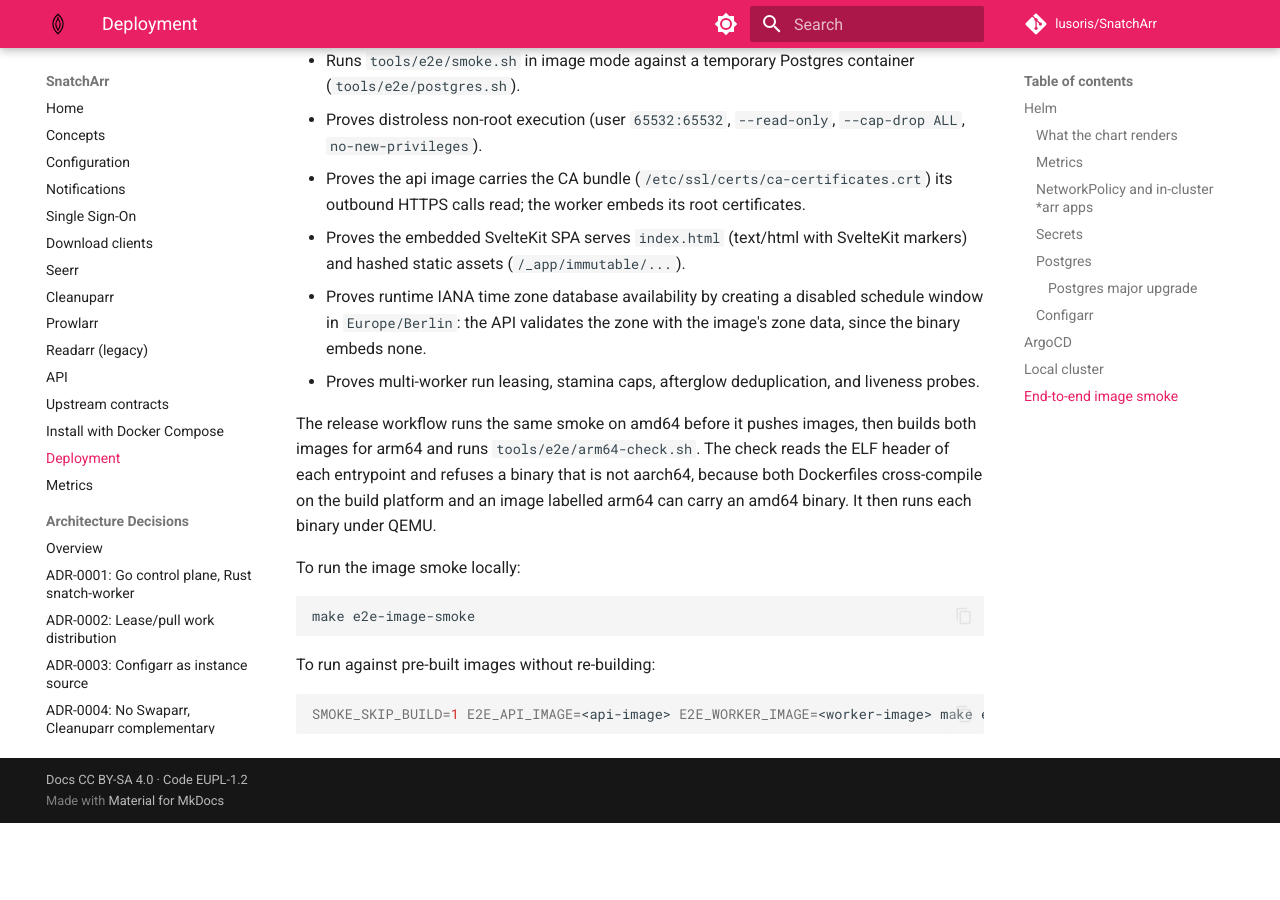
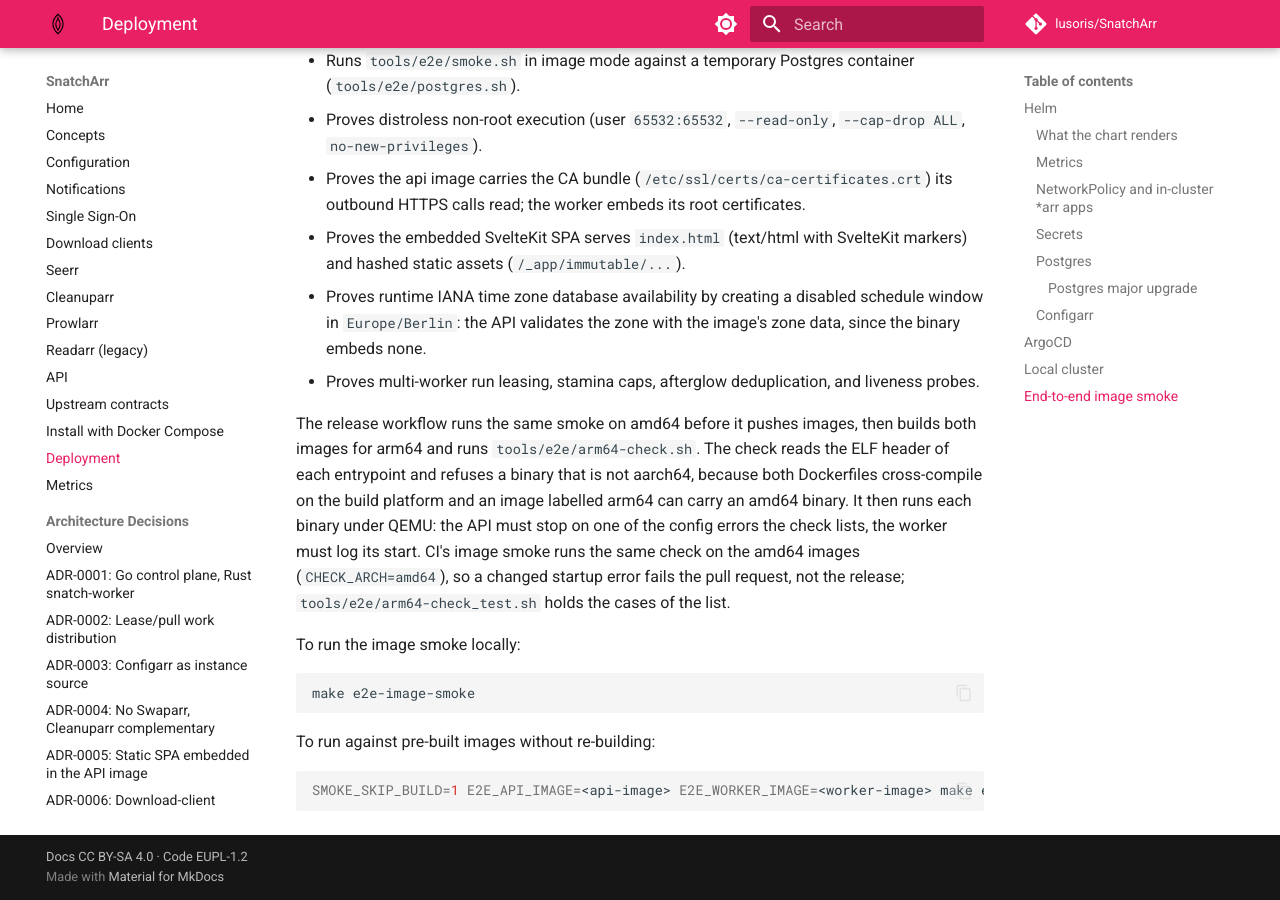
Before and after one commit to lusoris/SnatchArr, an MkDocs documentation site: the page built from docs/deployment.md, in a window 1280 px wide and 900 px high, scrolled down 8359 px. Built offline with MkDocs 1.6.1 and Material for MkDocs 9.7.7, drawn with Linux system fonts in a browser that asks for light colours; comment, search, counter and statistics services are not loaded; before the commit the page ends 9182 px from its top, so only the background shows below that.

Commit message:
fix(e2e): accept the API's current config error in the image check
The release workflow's arm64 image check required the API, started
without configuration, to name snatcharr.worker.token. Since 0.2.0 fx
builds the database pool first, so the API stops on "db/pgx: DSN is
required" instead. The binary ran correctly on arm64, but the check
refused it, and v0.2.0 was tagged without images or chart. The check
ran only in the release workflow, so no pull request saw it.

- arm64-check.sh accepts an allow-list of the API's config errors and
  refuses anything else; arm64-check_test.sh holds its cases, the
  0.1.x and 0.2.0 errors included.
- CHECK_ARCH=amd64 runs the same checks on amd64 images. CI's image
  smoke now runs them on the images it builds, with a planted
  architecture mismatch that must be refused.

Signed-off-by: lusoris <lusoris@proton.me>

```diff
--- a/docs/deployment.md
+++ b/docs/deployment.md
@@ -364,7 +364,7 @@
 - Proves runtime IANA time zone database availability by creating a disabled schedule window in `Europe/Berlin`: the API validates the zone with the image's zone data, since the binary embeds none.
 - Proves multi-worker run leasing, stamina caps, afterglow deduplication, and liveness probes.
 
-The release workflow runs the same smoke on amd64 before it pushes images, then builds both images for arm64 and runs `tools/e2e/arm64-check.sh`. The check reads the ELF header of each entrypoint and refuses a binary that is not aarch64, because both Dockerfiles cross-compile on the build platform and an image labelled arm64 can carry an amd64 binary. It then runs each binary under QEMU.
+The release workflow runs the same smoke on amd64 before it pushes images, then builds both images for arm64 and runs `tools/e2e/arm64-check.sh`. The check reads the ELF header of each entrypoint and refuses a binary that is not aarch64, because both Dockerfiles cross-compile on the build platform and an image labelled arm64 can carry an amd64 binary. It then runs each binary under QEMU: the API must stop on one of the config errors the check lists, the worker must log its start. CI's image smoke runs the same check on the amd64 images (`CHECK_ARCH=amd64`), so a changed startup error fails the pull request, not the release; `tools/e2e/arm64-check_test.sh` holds the cases of the list.
 
 To run the image smoke locally:
 
```
Also changed, not shown: 3 other files.
